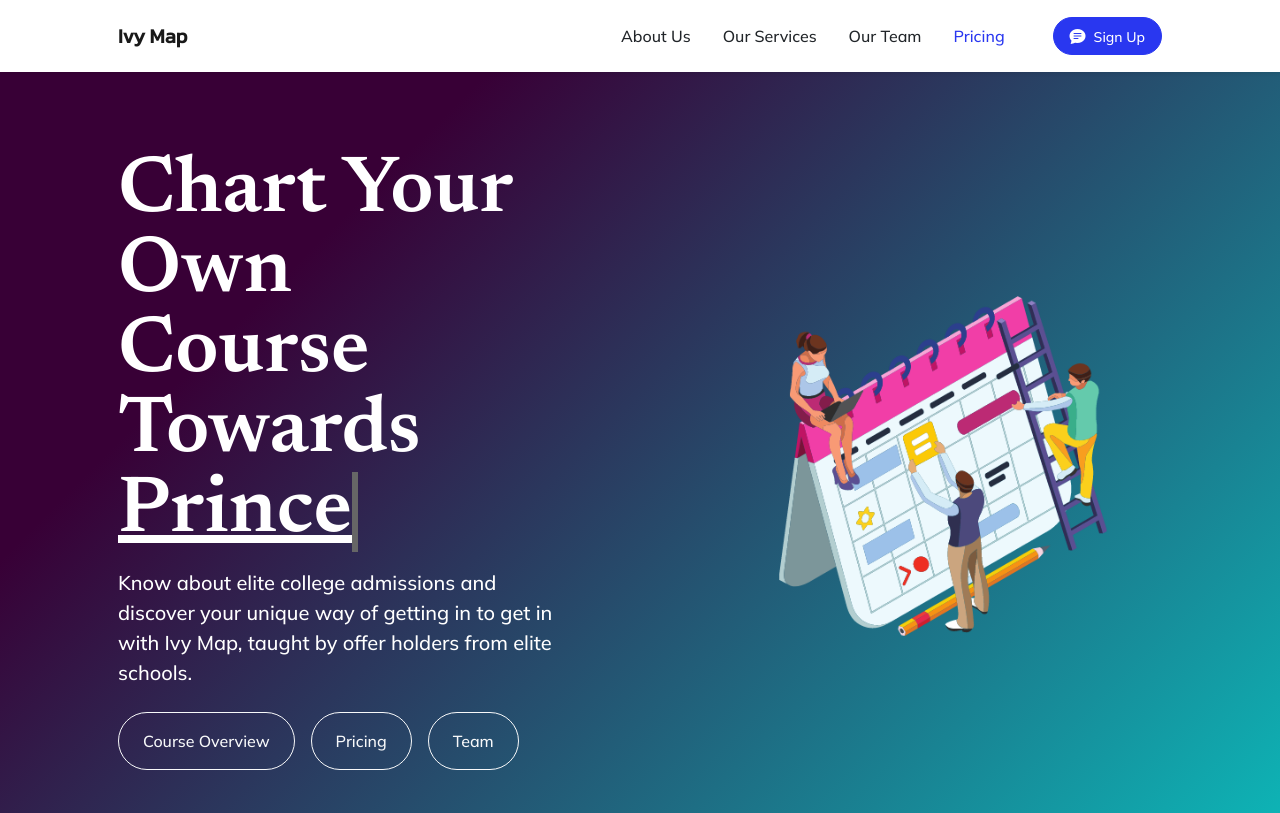
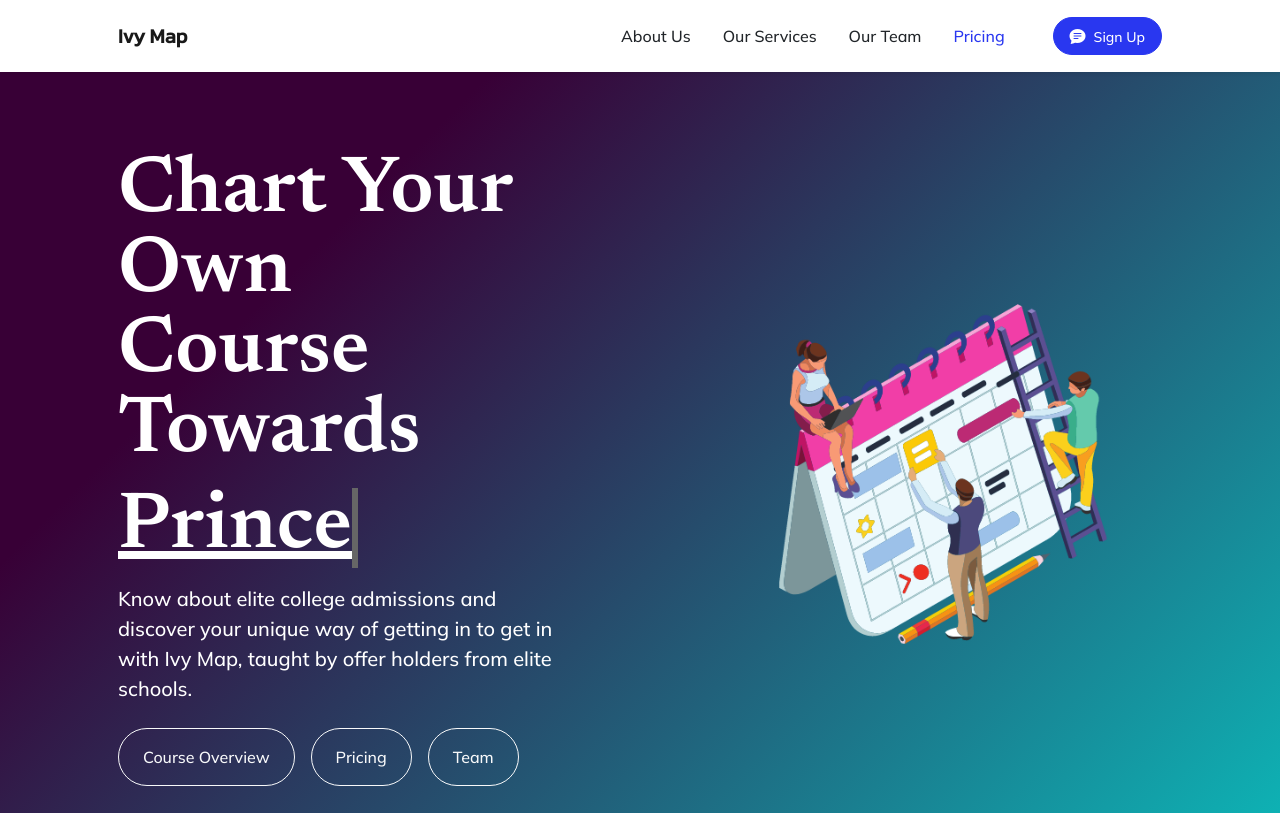
Before and after one commit to Iwanttobeatuna/ivymap, a plain HTML site: page index.html in a window 1280 px wide. Shown: the top 813 px of the page. Drawn offline with nearby package versions, Linux system fonts and the light colour scheme.

Commit message:
Updated h1

```diff
--- a/index.html
+++ b/index.html
@@ -64,7 +64,8 @@
                     <div class="col-lg-6">
                         <!-- Mashead text and app badges-->
                         <div class="mb-5 mb-lg-0 text-center text-lg-start">
-                            <h1 class="display-1 lh-1 mb-3 text-white">Chart Your Own Course Towards <u><span
+                            <h1 class="display-1 lh-1 mb-3 text-white">Chart Your Own Course Towards </h1>
+                            <h1 class="display-1 lh-1 mb-3 text-white"><u><span
                               class="txt-rotate"
                               data-period="2000"
                               data-rotate='[ "Harvard.", "Princeton.", "Yale.", "Columbia.", "UPenn." , "UCB."]'></span></u></h1>
```
